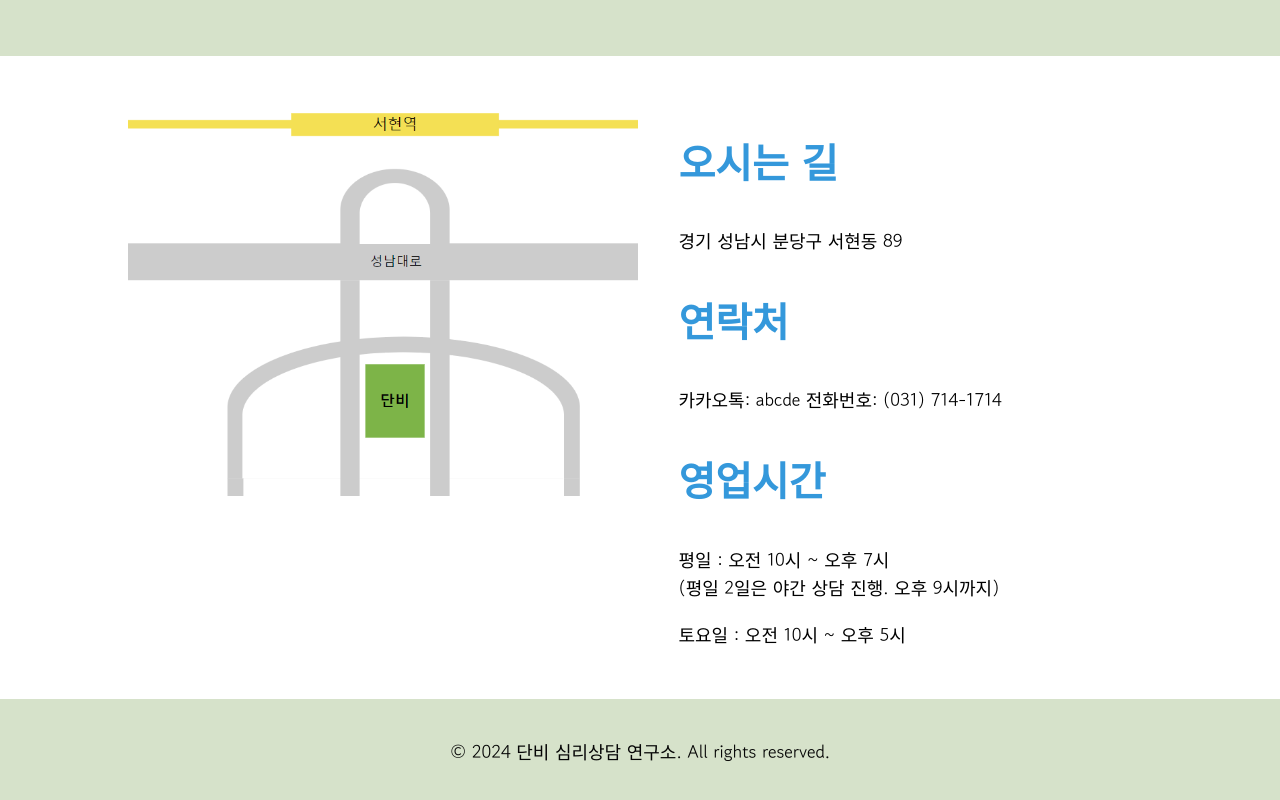
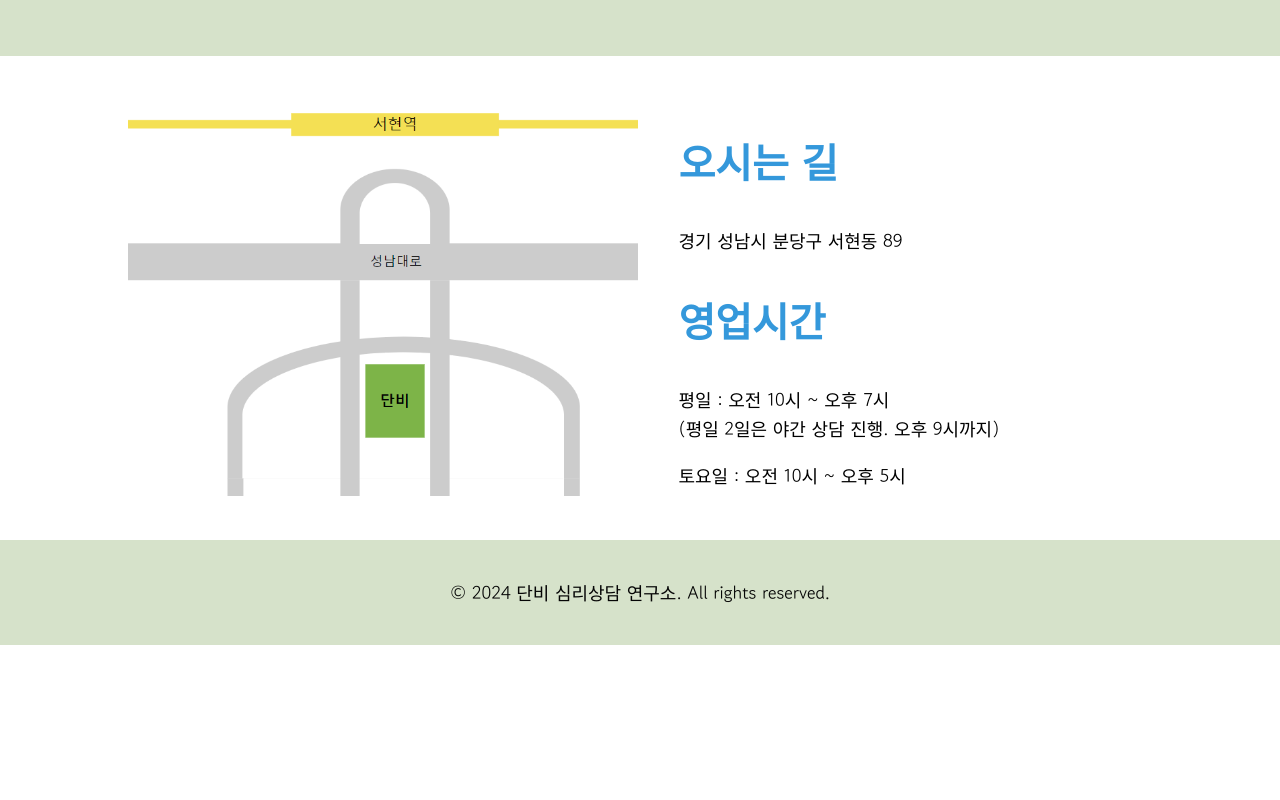
Before and after one commit to danbeesys/danbee, a React (Create React App) app: page /danbee/main in a window 1280 px wide. Shown: the part 5345-6145 px from the top of the page. After the commit the page ends 5990 px from the top, so only its background shows below. Built offline with nearby package versions, Linux system fonts and the light colour scheme; a web font is replaced by a local one.

Commit message:
MapSection에서 연락처 삭제

```diff
--- a/src/main/aintro/MapSection.tsx
+++ b/src/main/aintro/MapSection.tsx
@@ -10,8 +10,6 @@ const MapSection: React.FC = () => {
         <div className="map-info">
           <h2>오시는 길</h2>
           <p>경기 성남시 분당구 서현동 89</p>
-          <h2>연락처</h2>
-          <p>카카오톡: abcde 전화번호: (031) 714-1714</p>
           <h2>영업시간</h2>
           <p>평일 : 오전 10시 ~ 오후 7시<br/>(평일 2일은 야간 상담 진행. 오후 9시까지)</p>
           <p>토요일 : 오전 10시 ~ 오후 5시</p>
```
